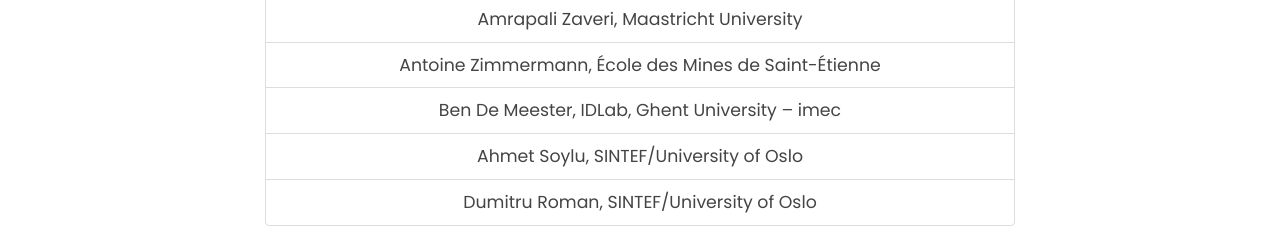
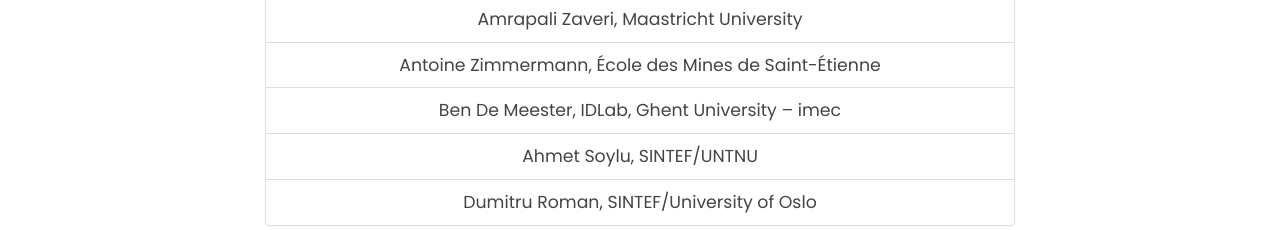
Before and after one commit to kgb-workshop/website, an Eleventy site: page index.html in a window 1280 px wide. Shown: the part 6221-6451 px from the top of the page. Built offline with nearby package versions, Linux system fonts and the light colour scheme; Eleventy itself is replaced by a stand-in of ours; files that its build step writes are made by us from their sources; no server answers; what @comunica/actor-init-sparql-rdfjs, n3, q would draw is missing.

Commit message:
fixing error pc

```diff
--- a/index.html
+++ b/index.html
@@ -542,7 +542,7 @@
 					  <li class="list-group-item">Amrapali Zaveri, Maastricht University</li>
 					  <li class="list-group-item">Antoine Zimmermann, École des Mines de Saint-Étienne</li>
 					  <li class="list-group-item">Ben De Meester, IDLab, Ghent University – imec</li>
-					  <li class="list-group-item">Ahmet Soylu, SINTEF/University of Oslo</li>
+					  <li class="list-group-item">Ahmet Soylu, SINTEF/UNTNU</li>
 					  <li class="list-group-item">Dumitru Roman, SINTEF/University of Oslo</li>
 					</ul>
 				</div>
```
